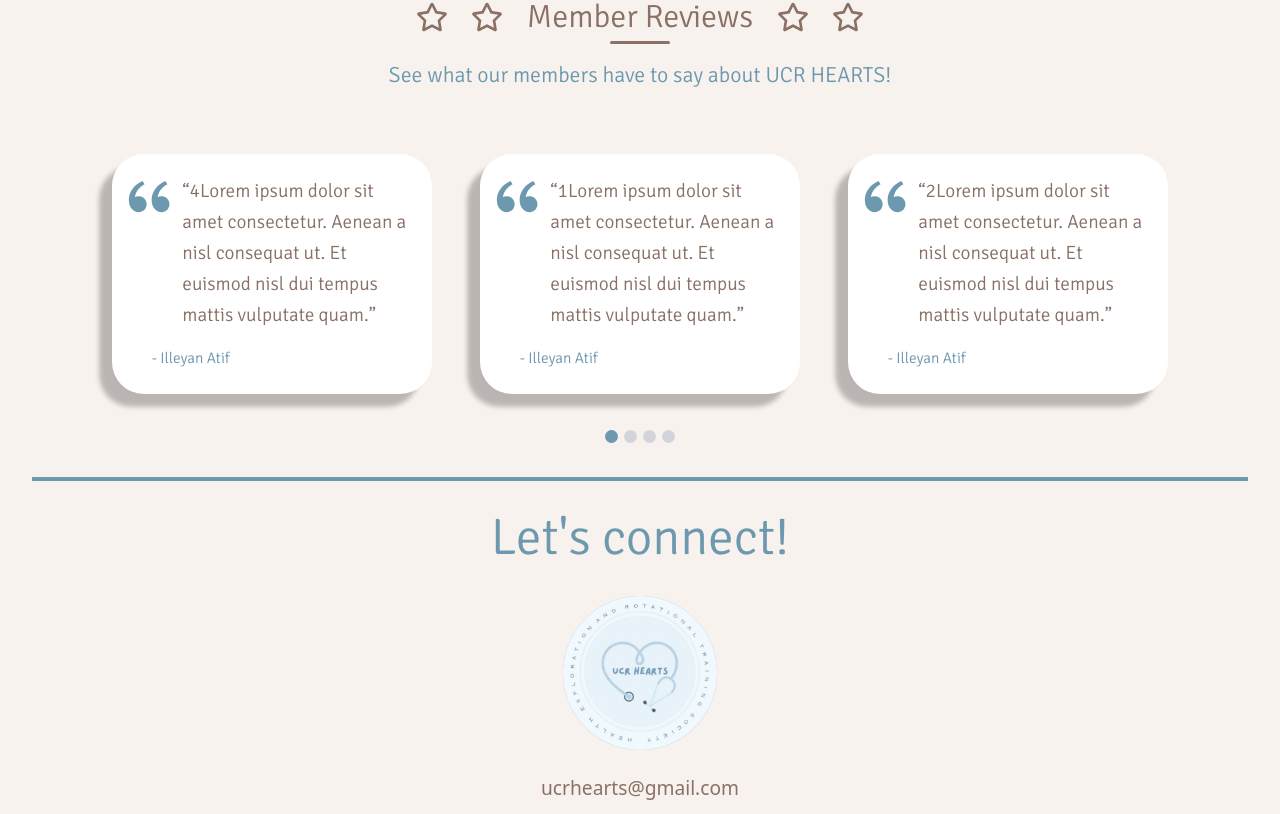
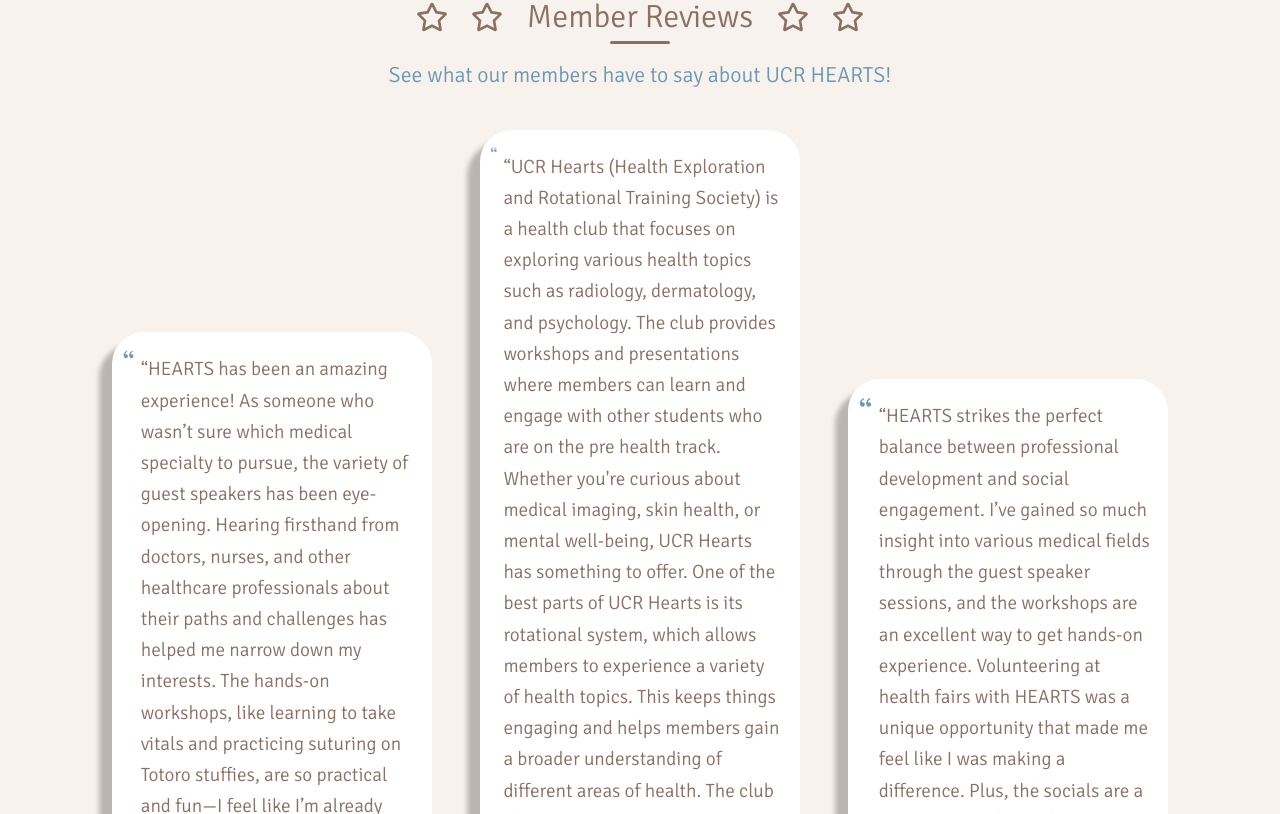
Before and after one commit to acm-ucr/ucr-hearts-website, a Next.js app: page / in a window 1280 px wide. Shown: the part 1666-2480 px from the top of the page. Built offline with nearby package versions, Linux system fonts and the light colour scheme; what tailwindcss-animated would draw is missing.

Commit message:
reviews and gallery links

```diff
--- a/src/data/photosInfo.js
+++ b/src/data/photosInfo.js
@@ -1,20 +1,20 @@
 export const photosInfo = [
   {
     text: "Health Fairs",
-    link: "https://github.com/acm-ucr/ucr-hearts-website",
+    link: "https://photos.app.goo.gl/GuVZVCWbRa8EUGps8",
     image: "/gallery/gallery2.webp",
     animation: "animate-fade-down animate-duration-300 animate-ease-out",
   },
   {
     text: "Workshops",
-    link: "https://github.com/acm-ucr/ucr-hearts-website",
+    link: "https://photos.app.goo.gl/CEAMz5pLt5jFiTBb7",
     image: "/gallery/gallery1.webp",
     animation:
       "animate-fade-down animate-duration-300 animate-ease-out animate-delay-100",
   },
   {
     text: "Socials",
-    link: "https://github.com/acm-ucr/ucr-hearts-website",
+    link: "https://photos.app.goo.gl/BJG7pUaqrL15Fs9Z6",
     image: "/gallery/gallery3.webp",
     animation:
       "animate-fade-down animate-duration-300 animate-ease-out animate-delay-200",
--- a/src/data/reviews.js
+++ b/src/data/reviews.js
@@ -1,22 +1,22 @@
 export const reviews = [
   {
     quote:
-      "1Lorem ipsum dolor sit amet consectetur. Aenean a nisl consequat ut. Et euismod nisl dui tempus mattis vulputate quam.",
-    name: "Illeyan Atif",
+      "UCR Hearts (Health Exploration and Rotational Training Society) is a health club that focuses on exploring various health topics such as radiology, dermatology, and psychology. The club provides workshops and presentations where members can learn and engage with other students who are on the pre health track. Whether you're curious about medical imaging, skin health, or mental well-being, UCR Hearts has something to offer. One of the best parts of UCR Hearts is its rotational system, which allows members to experience a variety of health topics. This keeps things engaging and helps members gain a broader understanding of different areas of health. The club also promotes a supportive community, bringing together people who are passionate about health. Members can share knowledge, learn from each other, and build connections. Overall, UCR Hearts is an excellent place for anyone interested in health sciences. It’s a club where you can learn, explore new interests, and connect with others who share the same passion.",
+    name: "E.M., 3rd Year",
   },
   {
     quote:
-      "2Lorem ipsum dolor sit amet consectetur. Aenean a nisl consequat ut. Et euismod nisl dui tempus mattis vulputate quam.",
-    name: "Illeyan Atif",
+      "HEARTS strikes the perfect balance between professional development and social engagement. I’ve gained so much insight into various medical fields through the guest speaker sessions, and the workshops are an excellent way to get hands-on experience. Volunteering at health fairs with HEARTS was a unique opportunity that made me feel like I was making a difference. Plus, the socials are a great way to relax and connect with other members. I feel more confident about my future in healthcare thanks to HEARTS!",
+    name: "C.H., 2nd year",
   },
   {
     quote:
-      "3Lorem ipsum dolor sit amet consectetur. Aenean a nisl consequat ut. Et euismod nisl dui tempus mattis vulputate quam.",
-    name: "Illeyan Atif",
+      "Joining HEARTS has been one of the best decisions of my college career! The workshops are super interactive and helpful. I still remember how excited I was to learn how to tie surgical knots at the suturing workshop. Plus, attending health fairs and applying what we’ve learned is incredibly rewarding. It’s not all work, though—the club socials are a blast, and I’ve made some amazing friends here. HEARTS is perfect for anyone curious about healthcare or who wants to get hands-on experience.",
+    name: "T.D., 1st year",
   },
   {
     quote:
-      "4Lorem ipsum dolor sit amet consectetur. Aenean a nisl consequat ut. Et euismod nisl dui tempus mattis vulputate quam.",
-    name: "Illeyan Atif",
+      "HEARTS has been an amazing experience! As someone who wasn’t sure which medical specialty to pursue, the variety of guest speakers has been eye-opening. Hearing firsthand from doctors, nurses, and other healthcare professionals about their paths and challenges has helped me narrow down my interests. The hands-on workshops, like learning to take vitals and practicing suturing on Totoro stuffies, are so practical and fun—I feel like I’m already preparing for med school! The socials are also a great way to meet like-minded peers. I highly recommend HEARTS to anyone interested in healthcare",
+    name: "M.D., 1st year",
   },
 ];
```
